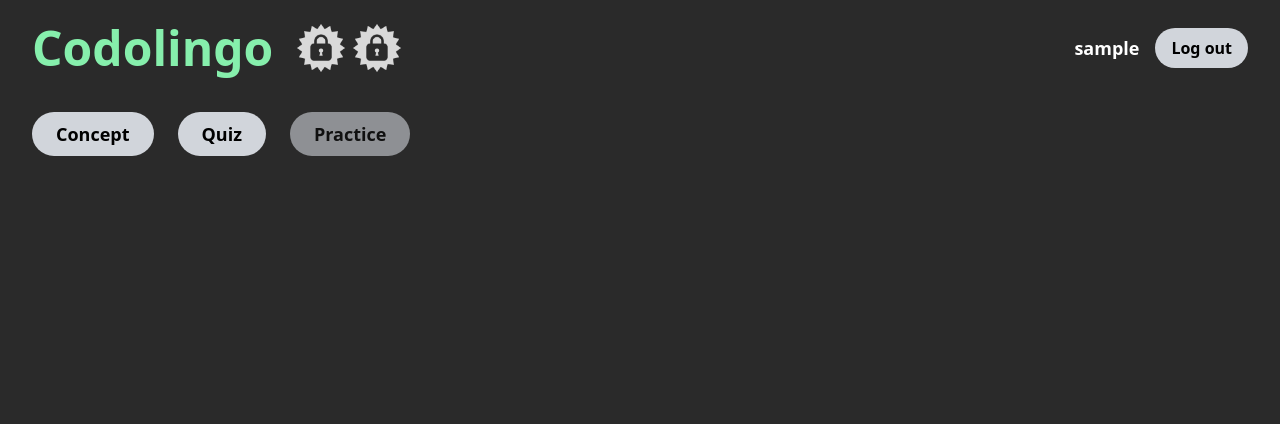
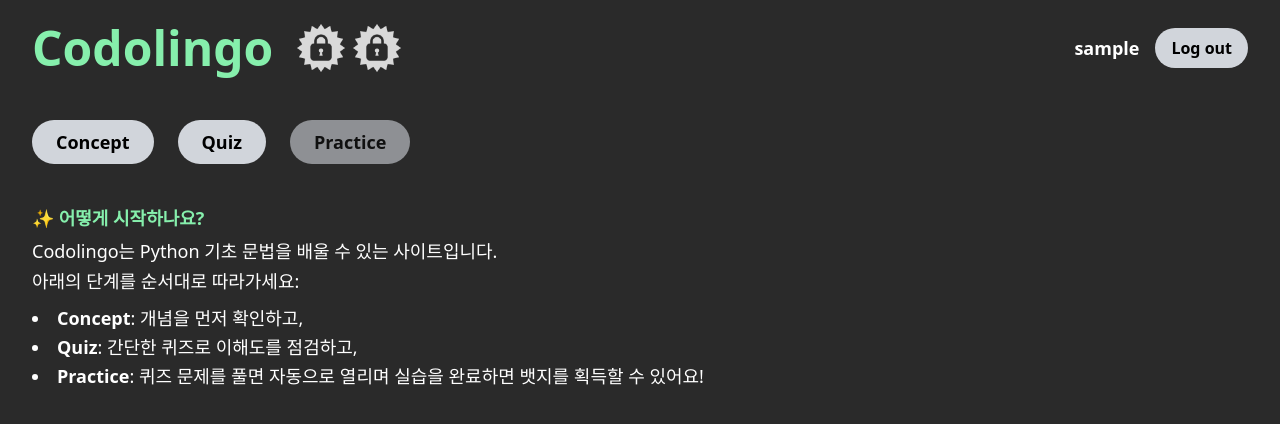
Before and after one commit to yonseiaie/codolingo_-, a Flask app: page /start in a window 1280 px wide. Shown: the top 424 px of the page. Run offline with Flask 3, Linux system fonts and the light colour scheme; the visitor is signed in with stand-in values (Sample User, id 1); some libraries are stand-ins or nearby versions.

Commit message:
many fixed them

```diff
--- a/templates/homepage.html
+++ b/templates/homepage.html
@@ -1,42 +1,3 @@
-<!-- <!DOCTYPE html>
-<html lang="en">
-<head>
-  <meta charset="UTF-8" />
-  <meta name="viewport" content="width=device-width, initial-scale=1.0" />
-  <title>Codolingo</title>
-  <script src="https://cdn.tailwindcss.com"></script>
-</head>
-<body class="bg-[#2a2a2a] text-white font-sans w-screen h-screen">
-  <div class="w-full h-full px-8 py-6 flex flex-col justify-start">
-    <div class="flex justify-between items-center mb-10">
-      <div class="flex items-center gap-6">
-        <h1 class="text-5xl font-extrabold text-green-300">Codolingo</h1>
-      </div>
-      <div class="flex items-center gap-4">
-        <span class="text-lg font-bold">{{ username }}</span>
-        <a href="/logout" class="bg-gray-300 text-black px-4 py-2 rounded-full font-semibold">Log out</a>
-      </div>
-    </div>
-
-
-      <div class="flex gap-4 mb-6">
-  <a href="/concept/print">
-    <button class="bg-gray-300 text-black font-semibold text-lg px-6 py-2 rounded-full hover:bg-green-400 transition">Concept</button>
-  </a>
-  <a href="/quiz/test">
-    <button class="bg-gray-300 text-black font-semibold text-lg px-6 py-2 rounded-full hover:bg-green-400 transition">Quiz</button>
-  </a>
-  <button class="bg-gray-300 text-black font-semibold text-lg px-6 py-2 rounded-full opacity-60 cursor-not-allowed" disabled>
-    Practice
-  </button>
-</div>
-
-      </a>
-    </div>
-  </div>
-</body>
-</html> -->
-
 <!DOCTYPE html>
 <html lang="en">
 <head>
@@ -47,7 +8,7 @@
 </head>
 <body class="bg-[#2a2a2a] text-white font-sans w-screen h-screen">
   <div class="w-full h-full px-8 py-6 flex flex-col justify-start">
-    <div class="flex justify-between items-center mb-10">
+    <div class="flex justify-between items-center">
       <div class="flex items-center gap-6">
         <h1 class="text-5xl font-extrabold text-green-300">Codolingo</h1>
         <span class="flex gap-2">
@@ -60,6 +21,10 @@
         <a href="/logout" class="bg-gray-300 text-black px-4 py-2 rounded-full font-semibold">Log out</a>
       </div>
     </div>
+
+
+
+<div class="mt-12 mb-10">
 
     <div class="flex gap-6">
       <a href="/concept/print">
@@ -80,5 +45,21 @@
       </button>
     </div>
   </div>
+
+   <div class="text-white text-lg leading-relaxed">
+      <p class="text-green-300 font-semibold mb-1">✨ 어떻게 시작하나요?</p>
+      <p>
+        Codolingo는 Python 기초 문법을 배울 수 있는 사이트입니다.<br />
+        아래의 단계를 순서대로 따라가세요:
+      </p>
+      <ul class="list-disc list-inside mt-2">
+        <li><strong>Concept</strong>: 개념을 먼저 확인하고,</li>
+        <li><strong>Quiz</strong>: 간단한 퀴즈로 이해도를 점검하고,</li>
+        <li><strong>Practice</strong>: 퀴즈 문제를 풀면 자동으로 열리며 실습을 완료하면 뱃지를 획득할 수 있어요!</li>
+      </ul>
+    </div>
+  </div>
+</div>
+
 </body>
 </html>
--- a/templates/sandbox.html
+++ b/templates/sandbox.html
@@ -137,7 +137,7 @@
   </header>
 
   <div class="main-container">
-    <div class="prompt-bar">Feel free to try out your Python skills!</div>
+    <div class="prompt-bar">Feel free to try out your Python skills! "You can click the badge to revisit the lessons. It will guide you back to the print and variable concepts for review."</div>
     <button class="run-btn" onclick="runCode()">Run ▶</button>
 
     <div class="editor-container">
--- a/templates/웹프로젝트로그인.html
+++ b/templates/웹프로젝트로그인.html
@@ -108,7 +108,6 @@
   <button type="submit">Login</button>
 </form> -->
 
-
     </form>
   </div>
   <p style="color: white; font-size: 14px; margin-top: 10px;">
--- a/users.json
+++ b/users.json
@@ -1,4 +1,5 @@
 {
   "qwer": "scrypt:32768:8:1$HY6FgJlqOnqIrENA$40a6e6790a9cc7dafacaed456d3b6912c3b3f6f3e71fa64a6705109f64fba4608bc6fd5d620ff0f5267c3e671a22e2c26a08d2ca169fad630ff2be4bf58ab035",
-  "asdf": "scrypt:32768:8:1$ntTvilVnEmFyUmD2$1f4994d1c7afd3159e44127be30801ef5c1b41e6cc7ef891d2538716af9df76b07d81d7c45390dafd715a9ed82be4d276b54a0ad6525cd54375e60dcd116bbcd"
+  "asdf": "scrypt:32768:8:1$ntTvilVnEmFyUmD2$1f4994d1c7afd3159e44127be30801ef5c1b41e6cc7ef891d2538716af9df76b07d81d7c45390dafd715a9ed82be4d276b54a0ad6525cd54375e60dcd116bbcd",
+  "1": "scrypt:32768:8:1$LST6xctxnmzHqjXO$4769d840eac847070f18bc53ba6de2c6161e96250fddc3088dfa5555781d9595b88c9924b392d78bfc418cd32b115310c33c61ccc54a9c5f14e3758d3b103c72"
 }
```
Also changed, not shown: templates/congratulation.html (+4 -4 lines), templates/congratulation2.html (+10 -4 lines).
